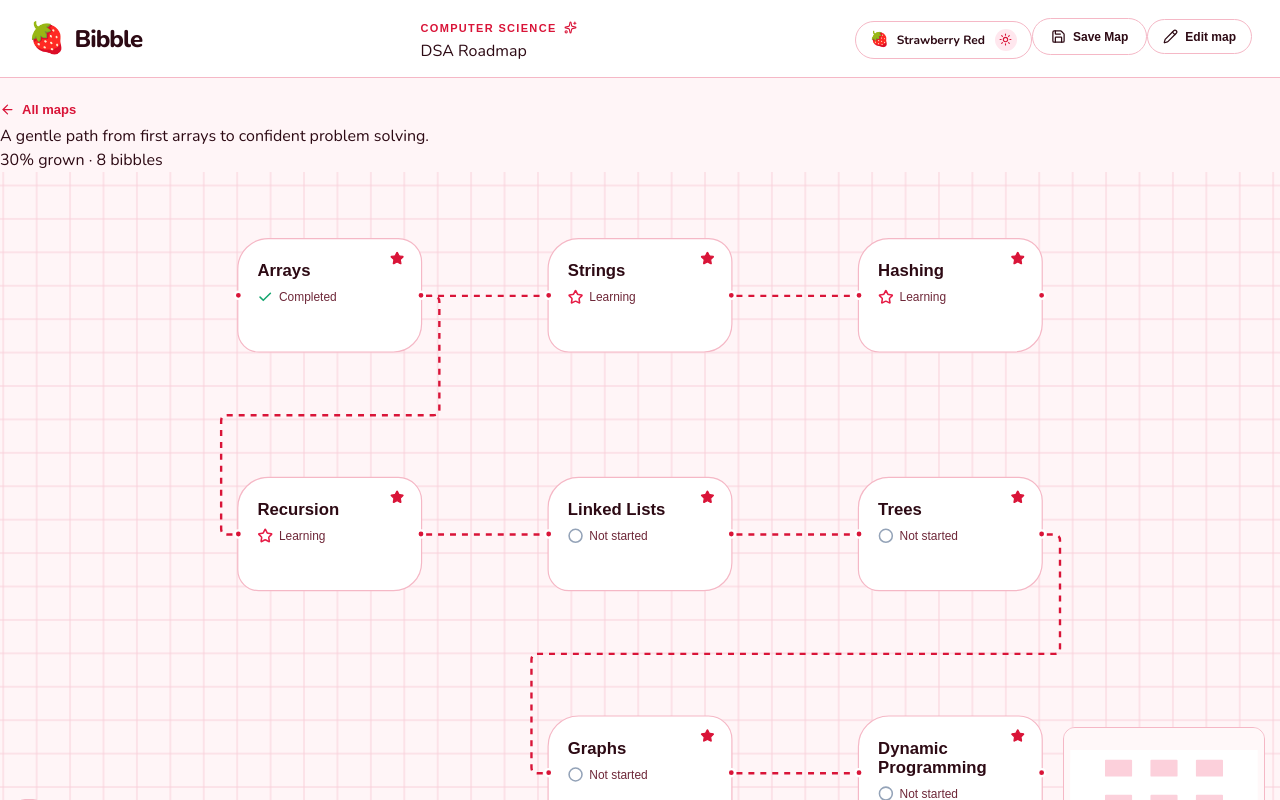
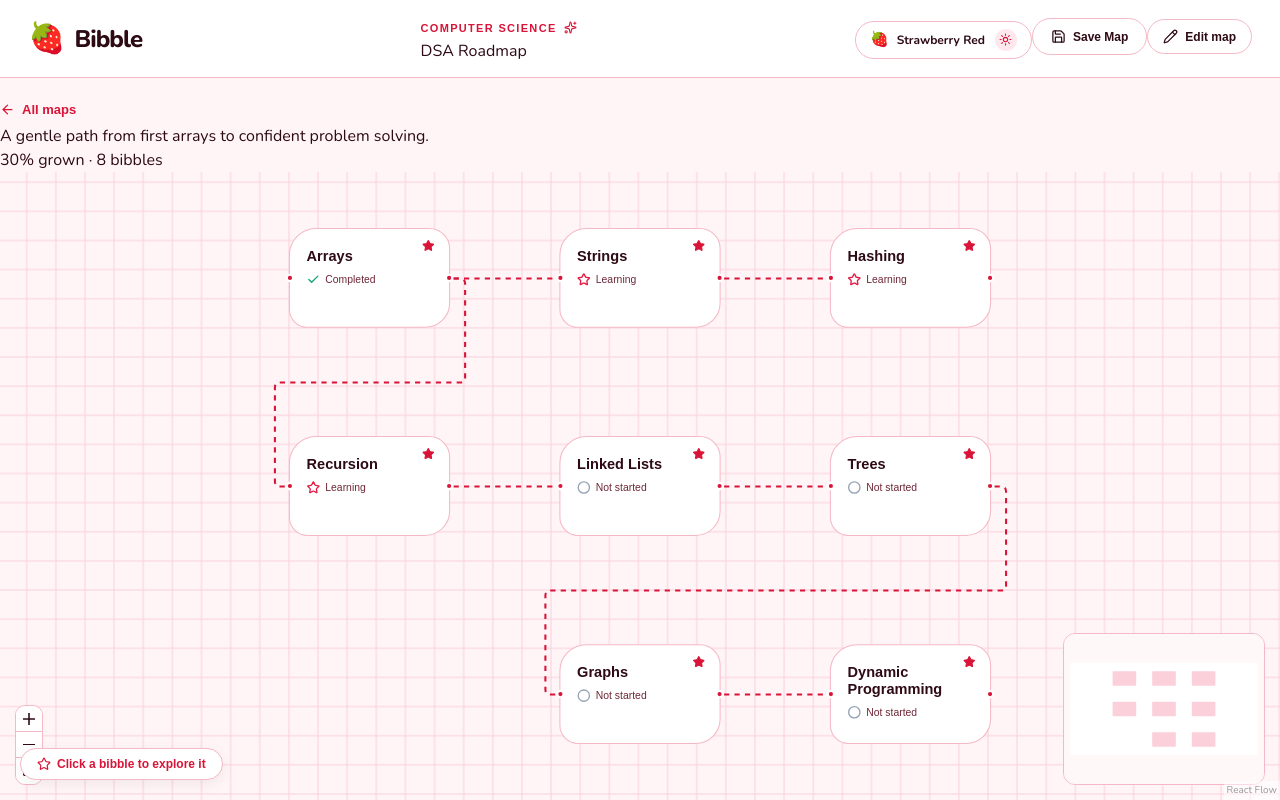
Before and after one commit to Anshuu2004/bibble, a Next.js app: page /map/dsa-roadmap in a window 1280 px wide. Built offline with nearby package versions, Linux system fonts and the light colour scheme.

Commit message:
Fix custom map persistence

```diff
--- a/app/globals.css
+++ b/app/globals.css
@@ -1810,21 +1810,16 @@ html[data-theme="strawberry-lemonade"] .cozy-wallpaper-pattern::before {
 .learning-map-shell {
   position: relative;
   width: 100%;
-  height: 100%;
   flex: 1;
   display: flex;
   flex-direction: column;
-  min-height: calc(100vh - 78px);
-}
-.learning-map-editor {
-  min-height: calc(100vh - 78px);
+  min-height: 0;
 }
 .map-canvas-wrap {
   position: relative;
   width: 100%;
-  height: 100%;
   flex: 1;
-  min-height: 500px;
+  min-height: 0;
   display: flex;
   flex-direction: column;
 }
```
